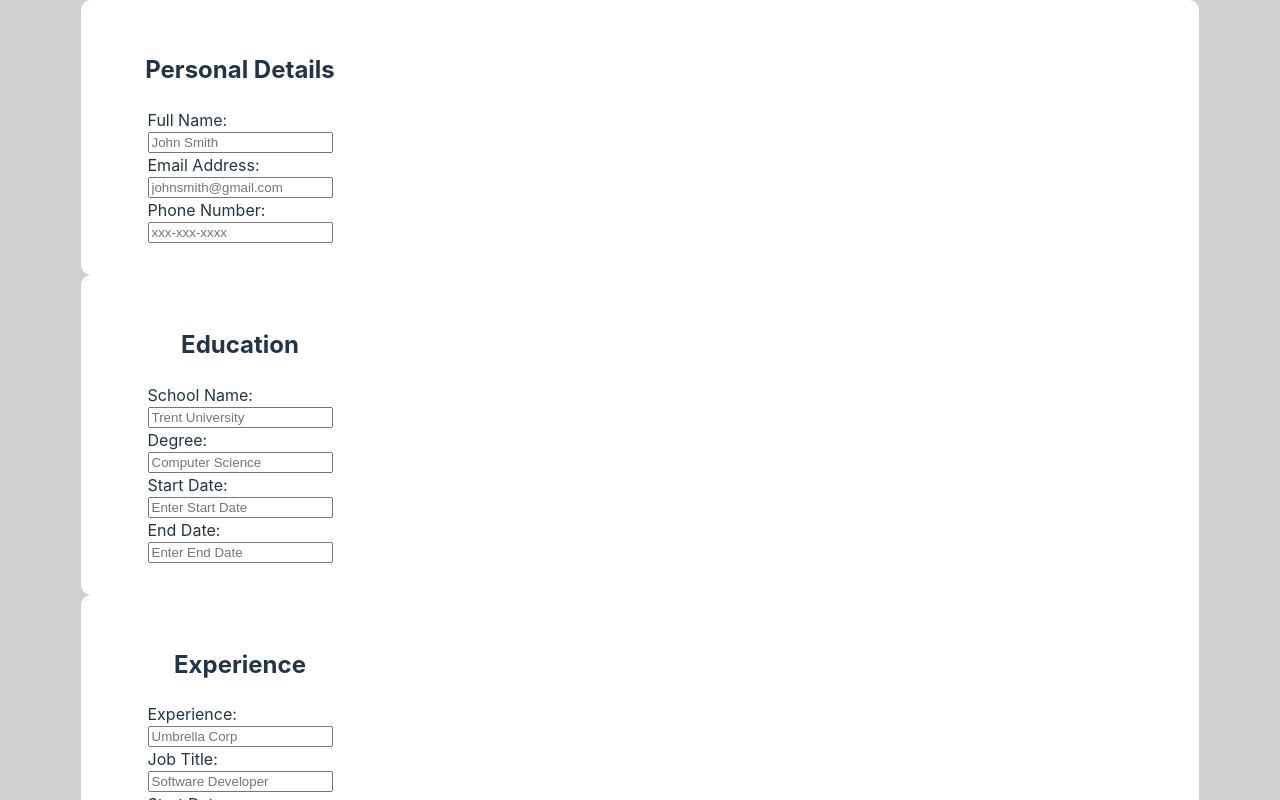
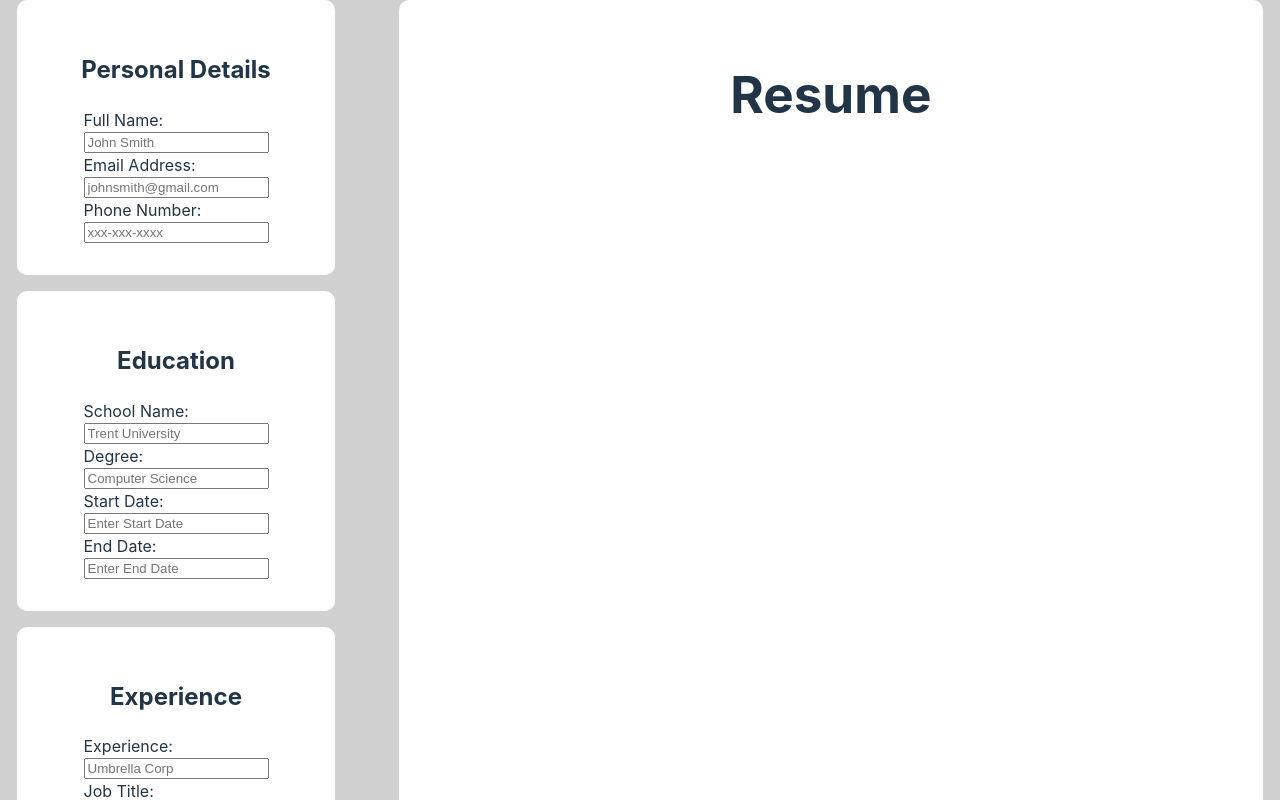
Before and after one commit to ReneSzz/my-first-react-app, a React (Vite) app in the folder my-first-react-app/: page / in a window 1280 px wide. Shown: the top 800 px of the page. Built offline with nearby package versions, Linux system fonts and the light colour scheme.

Commit message:
Styling updated

```diff
--- a/my-first-react-app/src/components/resume.jsx
+++ b/my-first-react-app/src/components/resume.jsx
@@ -6,7 +6,7 @@ function Resume() {
       <>
 
       <div id='resume'>
-
+           <h1> Resume </h1>
 
       </div>
       </>
--- a/my-first-react-app/src/index.css
+++ b/my-first-react-app/src/index.css
@@ -94,7 +94,7 @@ button:focus-visible {
   background-color: white;
   border-radius: 10px;
   width: 800px;
-  height: 850px;
+  height: 885px;
   padding: 2rem;
   display: flex;
   flex-direction: column;
@@ -112,7 +112,12 @@ button:focus-visible {
  text-align: left;
 }
 
+#inputSections > * {
+  margin-bottom: 1rem;
+}
+
 #wrapper {
   display: flex;
   flex-direction: row;
+  gap: 8rem;
 }
```
